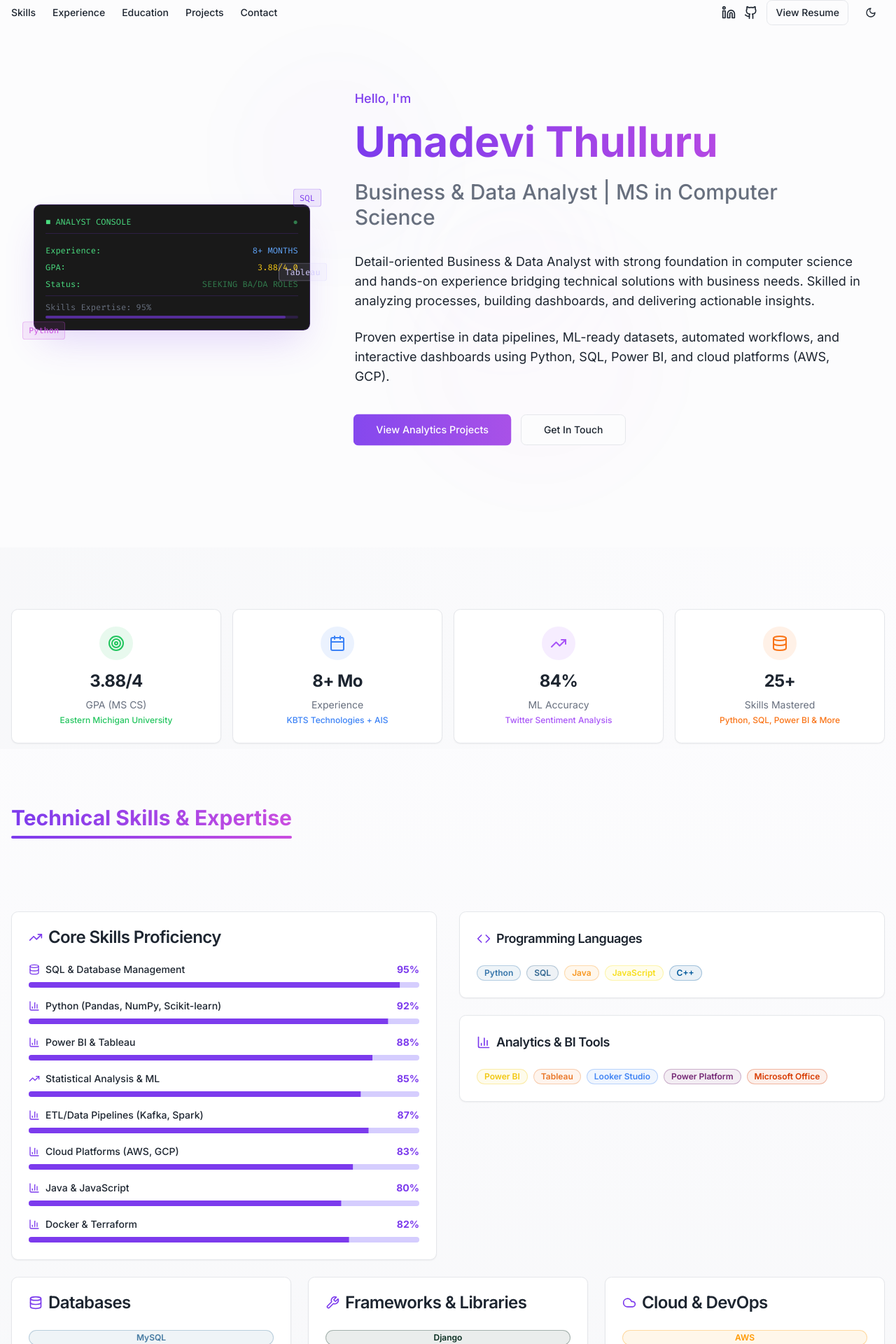
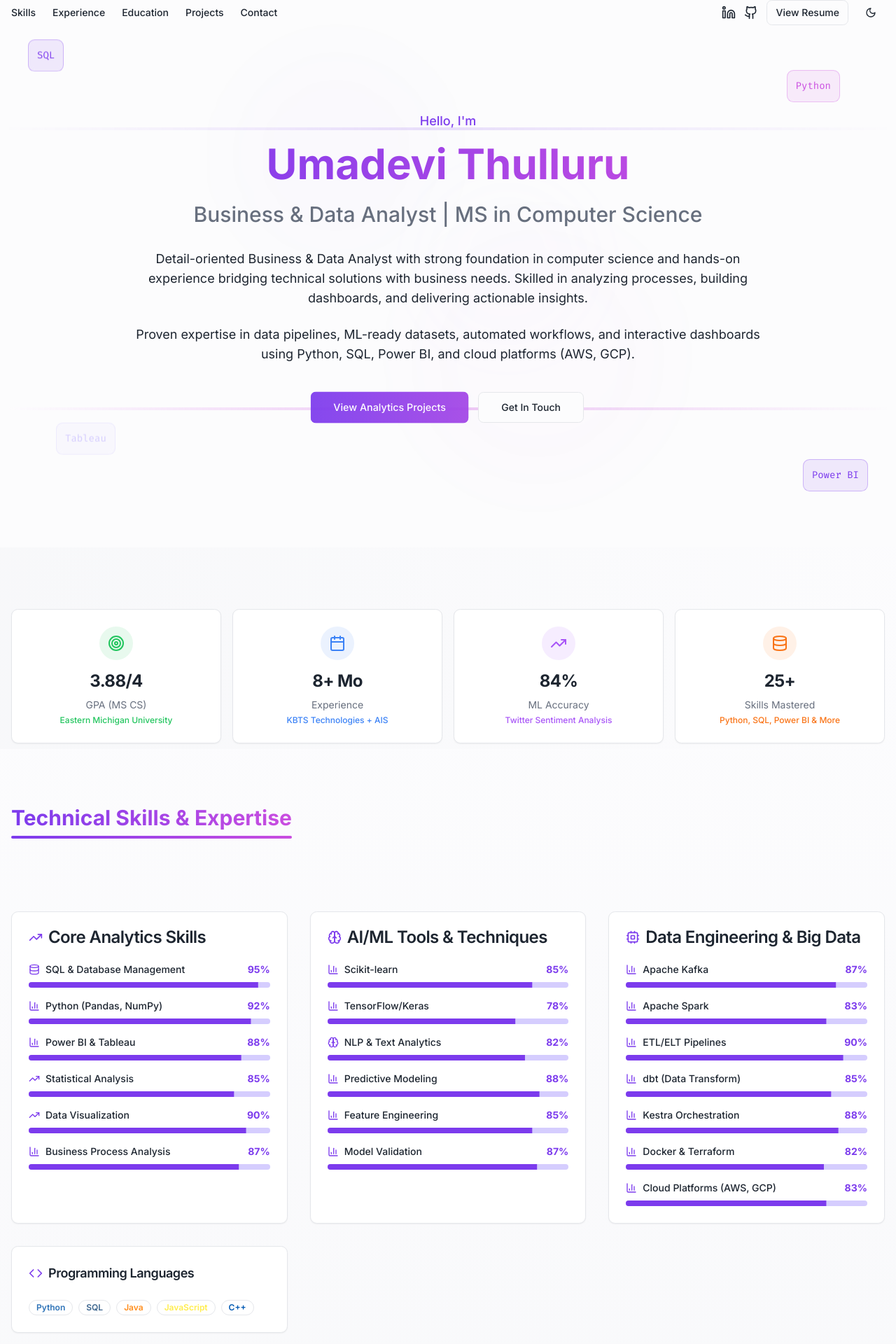
Before and after one commit to umasunshine002/portfolio-website, a React (Vite) app: page / in a window 1280 px wide. Shown: the part 18-1938 px from the top of the page at 70% size. Built offline with nearby package versions, Linux system fonts and the light colour scheme.

Commit message:
feat: Enhance portfolio with analyst-focused data visualizations and animations

```diff
--- a/src/components/AnalyticsProjects.tsx
+++ b/src/components/AnalyticsProjects.tsx
@@ -243,7 +243,9 @@ const AnalyticsProjects = () => {
                     <div>
                       <h4 className="font-semibold mb-3 text-sm uppercase tracking-wide text-primary flex items-center gap-2">
                         <Zap className="w-4 h-4" />
-                        Data Pipeline Architecture
+                        {index === 0 ? "Real-Time Streaming Architecture" :
+                         index === 1 ? "ML Recommendation Pipeline" :
+                         "E-commerce System Architecture"}
                       </h4>
                       {project.pipelineVisualization}
                     </div>
--- a/src/components/ExperienceSection.tsx
+++ b/src/components/ExperienceSection.tsx
@@ -40,6 +40,25 @@ const experiences: ExperienceItem[] = [
     }
   },
   {
+    title: "Graduate Assistant",
+    company: "Eastern Michigan University",
+    location: "Ypsilanti, Michigan",
+    period: "Aug 2024 – Dec 2024",
+    duration: "5 months",
+    description: [
+      "Assisted graduate students and faculty with research projects involving data analysis, statistical modeling, and computational problem-solving using Python and R.",
+      "Supported academic coursework by conducting data preprocessing, creating visualizations, and implementing machine learning algorithms for various research initiatives.",
+      "Collaborated on interdisciplinary projects requiring analysis of large datasets, contributing to research publications and academic presentations."
+    ],
+    tags: ["Python", "R", "Statistical Analysis", "Data Visualization", "Research", "Machine Learning"],
+    logoColor: "#228B22",
+    impact: {
+      performance: 90,
+      efficiency: 85,
+      automation: 80
+    }
+  },
+  {
     title: "Associate Consultant",
     company: "Applied Information Sciences (AIS)",
     location: "Hyderabad, Telangana",
@@ -74,7 +93,29 @@ const ExperienceSection = () => {
   return (
     <section id="experience" className="py-20 bg-gradient-to-b from-background to-muted/20">
       <div className="container mx-auto px-4">
-        <h2 className="section-header text-center mb-16">Experience Dashboard</h2>
+        <h2 className="section-header text-center mb-16">Career Timeline Dashboard</h2>
+
+        {/* Career Flow Visualization */}
+        <div className="max-w-4xl mx-auto mb-12">
+          <div className="relative">
+            <div className="absolute left-1/2 transform -translate-x-1/2 w-1 h-full bg-gradient-to-b from-primary via-accent to-secondary"></div>
+            {experiences.map((exp, index) => (
+              <div key={index} className="relative flex items-center mb-8">
+                <div className={`flex items-center w-full ${index % 2 === 0 ? 'flex-row' : 'flex-row-reverse'}`}>
+                  <div className={`w-5/12 ${index % 2 === 0 ? 'text-right pr-8' : 'text-left pl-8'}`}>
+                    <div className="bg-card/80 backdrop-blur-sm border border-primary/20 rounded-lg p-4 shadow-lg">
+                      <h3 className="font-bold text-lg" style={{ color: exp.logoColor }}>{exp.company}</h3>
+                      <p className="text-primary font-semibold">{exp.title}</p>
+                      <p className="text-sm text-muted-foreground">{exp.period}</p>
+                    </div>
+                  </div>
+                  <div className="absolute left-1/2 transform -translate-x-1/2 w-4 h-4 rounded-full border-4 border-background z-10" style={{ backgroundColor: exp.logoColor }}></div>
+                  <div className="w-5/12"></div>
+                </div>
+              </div>
+            ))}
+          </div>
+        </div>
 
         {/* System Status Bar */}
         <div className="max-w-6xl mx-auto mb-8">
@@ -92,7 +133,7 @@ const ExperienceSection = () => {
             </CardHeader>
             <CardContent className="p-3 font-mono text-xs">
               <div className="grid grid-cols-1 md:grid-cols-3 gap-4">
-                <div>$ total_experience: 8+ months</div>
+                <div>$ total_experience: 13+ months</div>
                 <div>$ active_projects: {experiences.length}</div>
                 <div>$ system_status: <span className="text-green-400 animate-pulse">ACTIVE</span></div>
               </div>
--- a/src/components/HeroSection.tsx
+++ b/src/components/HeroSection.tsx
@@ -50,65 +50,49 @@ const HeroSection = () => {
 
   return (
     <div className="min-h-screen flex items-center justify-center relative overflow-hidden px-4 py-12 md:py-24">
-      {/* Background visuals */}
+      {/* Animated Background with Motion Graphics */}
       <div className="absolute inset-0 overflow-hidden">
         <div className="absolute inset-0 bg-hero-pattern opacity-0 transition-opacity duration-1000"></div>
+
+        {/* Floating Data Elements */}
+        <div className="absolute top-20 left-10 animate-float">
+          <div className="bg-primary/10 border border-primary/30 rounded-lg p-3 backdrop-blur-sm">
+            <div className="text-primary font-mono text-sm">SQL</div>
+          </div>
+        </div>
+
+        <div className="absolute top-32 right-20 animate-float" style={{animationDelay: '1s'}}>
+          <div className="bg-accent/10 border border-accent/30 rounded-lg p-3 backdrop-blur-sm">
+            <div className="text-accent font-mono text-sm">Python</div>
+          </div>
+        </div>
+
+        <div className="absolute bottom-32 left-20 animate-float" style={{animationDelay: '2s'}}>
+          <div className="bg-secondary/10 border border-secondary/30 rounded-lg p-3 backdrop-blur-sm">
+            <div className="text-secondary font-mono text-sm">Tableau</div>
+          </div>
+        </div>
+
+        <div className="absolute bottom-20 right-10 animate-float" style={{animationDelay: '3s'}}>
+          <div className="bg-primary/10 border border-primary/30 rounded-lg p-3 backdrop-blur-sm">
+            <div className="text-primary font-mono text-sm">Power BI</div>
+          </div>
+        </div>
+
+        {/* Glowing Background Elements */}
         <div className="absolute top-20 left-1/4 w-80 h-80 bg-primary/5 rounded-full blur-3xl opacity-0 transition-all duration-1500 bg-element-1"></div>
         <div className="absolute bottom-20 right-1/4 w-96 h-96 bg-accent/5 rounded-full blur-3xl opacity-0 transition-all duration-1500 bg-element-2"></div>
         <div className="absolute top-1/3 right-1/3 w-64 h-64 bg-secondary/10 rounded-full blur-2xl opacity-0 transition-all duration-1500 bg-element-3"></div>
+
+        {/* Moving Data Streams */}
+        <div className="absolute top-1/4 left-0 w-full h-1 bg-gradient-to-r from-transparent via-primary/30 to-transparent animate-pulse"></div>
+        <div className="absolute top-3/4 left-0 w-full h-1 bg-gradient-to-r from-transparent via-accent/30 to-transparent animate-pulse" style={{animationDelay: '1s'}}></div>
       </div>
 
       {/* Content container */}
-      <div className="container relative z-10 mx-auto flex flex-col md:flex-row items-center gap-16">
-        {/* Dashboard Console Interface */}
-        <div className="flex-shrink-0 w-1/3">
-          <div className="relative">
-            {/* Main Dashboard */}
-            <div className="bg-black/90 border border-primary/30 rounded-lg p-4 shadow-2xl shadow-primary/20">
-              <div className="border-b border-primary/20 pb-2 mb-4">
-                <div className="flex items-center justify-between text-green-400 font-mono text-xs">
-                  <span>■ ANALYST CONSOLE</span>
-                  <span className="animate-pulse">●</span>
-                </div>
-              </div>
-
-              <div className="space-y-2 text-green-400 font-mono text-xs">
-                <div className="flex justify-between">
-                  <span>Experience:</span>
-                  <span className="text-blue-400">8+ MONTHS</span>
-                </div>
-                <div className="flex justify-between">
-                  <span>GPA:</span>
-                  <span className="text-yellow-400">3.88/4.0</span>
-                </div>
-                <div className="flex justify-between">
-                  <span>Status:</span>
-                  <span className="text-green-400 animate-pulse">SEEKING BA/DA ROLES</span>
-                </div>
-                <div className="border-t border-primary/20 pt-2 mt-2">
-                  <div className="text-xs text-muted-foreground">Skills Expertise: 95%</div>
-                  <div className="w-full bg-primary/20 rounded h-1 mt-1">
-                    <div className="bg-primary h-1 rounded animate-pulse" style={{width: '95%'}}></div>
-                  </div>
-                </div>
-              </div>
-            </div>
-
-            {/* Floating Data Chips */}
-            <div className="absolute -top-4 -right-4 bg-primary/10 border border-primary/30 rounded px-2 py-1 text-xs font-mono text-primary animate-bounce">
-              SQL
-            </div>
-            <div className="absolute -bottom-4 -left-4 bg-accent/10 border border-accent/30 rounded px-2 py-1 text-xs font-mono text-accent animate-bounce" style={{animationDelay: '0.5s'}}>
-              Python
-            </div>
-            <div className="absolute top-1/2 -right-6 bg-secondary/10 border border-secondary/30 rounded px-2 py-1 text-xs font-mono text-secondary animate-bounce" style={{animationDelay: '1s'}}>
-              Tableau
-            </div>
-          </div>
-        </div>
-
+      <div className="container relative z-10 mx-auto text-center">
         {/* Text Content */}
-        <div className="w-2/3 text-center md:text-left">
+        <div className="max-w-4xl mx-auto">
           <p
             ref={(el) => (textElements.current[0] = el)}
             className="text-lg font-medium text-primary mb-4 opacity-0 -translate-y-10 transition-all duration-700 animate-float"
@@ -146,7 +130,7 @@ const HeroSection = () => {
 
           <div
             ref={(el) => (textElements.current[5] = el)}
-            className="flex flex-col sm:flex-row items-center justify-center md:justify-start gap-4 opacity-0 -translate-y-10 transition-all duration-700"
+            className="flex flex-col sm:flex-row items-center justify-center gap-4 opacity-0 -translate-y-10 transition-all duration-700"
           >
             <Button
               size="lg"
--- a/src/components/SkillsSection.tsx
+++ b/src/components/SkillsSection.tsx
@@ -8,61 +8,80 @@ const SkillsSection = () => {
   const skillsRef = useRef<HTMLDivElement>(null);
   const chartRef = useRef<HTMLDivElement>(null);
 
-  // Skills from resume with accurate proficiency levels
-  const analyticsSkills = [
+  // Core Business Analytics Skills
+  const coreAnalyticsSkills = [
     { name: "SQL & Database Management", level: 95, category: "Data Management" },
-    { name: "Python (Pandas, NumPy, Scikit-learn)", level: 92, category: "Programming" },
+    { name: "Python (Pandas, NumPy)", level: 92, category: "Programming" },
     { name: "Power BI & Tableau", level: 88, category: "BI Tools" },
-    { name: "Statistical Analysis & ML", level: 85, category: "Analytics" },
-    { name: "ETL/Data Pipelines (Kafka, Spark)", level: 87, category: "Data Engineering" },
-    { name: "Cloud Platforms (AWS, GCP)", level: 83, category: "Cloud" },
-    { name: "Java & JavaScript", level: 80, category: "Programming" },
-    { name: "Docker & Terraform", level: 82, category: "DevOps" }
+    { name: "Statistical Analysis", level: 85, category: "Analytics" },
+    { name: "Data Visualization", level: 90, category: "Analytics" },
+    { name: "Business Process Analysis", level: 87, category: "Business Analysis" }
+  ];
+
+  // AI/ML Tools and Technologies
+  const aiMlSkills = [
+    { name: "Scikit-learn", level: 85, category: "Machine Learning" },
+    { name: "TensorFlow/Keras", level: 78, category: "Deep Learning" },
+    { name: "NLP & Text Analytics", level: 82, category: "AI/ML" },
+    { name: "Predictive Modeling", level: 88, category: "Machine Learning" },
+    { name: "Feature Engineering", level: 85, category: "ML Engineering" },
+    { name: "Model Validation", level: 87, category: "ML Engineering" }
+  ];
+
+  // Data Engineering & Big Data Tools
+  const dataEngineeringSkills = [
+    { name: "Apache Kafka", level: 87, category: "Streaming" },
+    { name: "Apache Spark", level: 83, category: "Big Data" },
+    { name: "ETL/ELT Pipelines", level: 90, category: "Data Engineering" },
+    { name: "dbt (Data Transform)", level: 85, category: "Data Engineering" },
+    { name: "Kestra Orchestration", level: 88, category: "Workflow" },
+    { name: "Docker & Terraform", level: 82, category: "DevOps" },
+    { name: "Cloud Platforms (AWS, GCP)", level: 83, category: "Cloud" }
   ];
 
   // Comprehensive tools and technologies from resume
   const programmingLanguages = [
-    { name: "Python", category: "Programming", color: "#3776ab" },
-    { name: "SQL", category: "Database", color: "#336791" },
-    { name: "Java", category: "Programming", color: "#f89820" },
-    { name: "JavaScript", category: "Web Dev", color: "#f7df1e" },
-    { name: "C++", category: "Programming", color: "#00599c" }
+    { name: "Python", category: "Programming", color: "hsl(210, 60%, 45%)" },
+    { name: "SQL", category: "Database", color: "hsl(210, 40%, 40%)" },
+    { name: "Java", category: "Programming", color: "hsl(30, 100%, 55%)" },
+    { name: "JavaScript", category: "Web Dev", color: "hsl(54, 100%, 65%)" },
+    { name: "C++", category: "Programming", color: "hsl(210, 100%, 35%)" }
   ];
 
   const databases = [
-    { name: "MySQL", category: "Relational", color: "#4479a1" },
-    { name: "PostgreSQL", category: "Relational", color: "#336791" },
-    { name: "MongoDB", category: "NoSQL", color: "#47a248" },
-    { name: "BigQuery", category: "Cloud", color: "#4285f4" }
+    { name: "MySQL", category: "Relational", color: "hsl(210, 50%, 45%)" },
+    { name: "PostgreSQL", category: "Relational", color: "hsl(210, 40%, 40%)" },
+    { name: "MongoDB", category: "NoSQL", color: "hsl(120, 50%, 50%)" },
+    { name: "BigQuery", category: "Cloud", color: "hsl(220, 100%, 60%)" }
   ];
 
   const frameworks = [
-    { name: "Django", category: "Web Framework", color: "#092e20" },
-    { name: "Flask", category: "Web Framework", color: "#000000" },
-    { name: "Streamlit", category: "Data Apps", color: "#ff4b4b" },
-    { name: "Pandas", category: "Data Analysis", color: "#150458" },
-    { name: "NumPy", category: "Scientific Computing", color: "#013243" },
-    { name: "Scikit-learn", category: "Machine Learning", color: "#f7931e" },
-    { name: "Keras", category: "Deep Learning", color: "#d00000" }
+    { name: "Django", category: "Web Framework", color: "hsl(160, 100%, 50%)" },
+    { name: "Flask", category: "Web Framework", color: "hsl(0, 0%, 20%)" },
+    { name: "Streamlit", category: "Data Apps", color: "hsl(0, 100%, 60%)" },
+    { name: "Pandas", category: "Data Analysis", color: "hsl(240, 100%, 30%)" },
+    { name: "NumPy", category: "Scientific Computing", color: "hsl(200, 100%, 25%)" },
+    { name: "Scikit-learn", category: "Machine Learning", color: "hsl(30, 100%, 55%)" },
+    { name: "Keras", category: "Deep Learning", color: "hsl(0, 100%, 40%)" }
   ];
 
   const cloudAndDevOps = [
-    { name: "AWS", category: "Cloud Platform", color: "#ff9900" },
-    { name: "GCP", category: "Cloud Platform", color: "#4285f4" },
-    { name: "Docker", category: "Containerization", color: "#2496ed" },
-    { name: "Terraform", category: "Infrastructure", color: "#623ce4" },
-    { name: "Apache Kafka", category: "Streaming", color: "#231f20" },
-    { name: "Apache Spark", category: "Big Data", color: "#e25a1c" },
-    { name: "Kestra", category: "Orchestration", color: "#7c3aed" },
-    { name: "dbt", category: "Data Transform", color: "#ff694b" }
+    { name: "AWS", category: "Cloud Platform", color: "hsl(35, 100%, 50%)" },
+    { name: "GCP", category: "Cloud Platform", color: "hsl(220, 100%, 60%)" },
+    { name: "Docker", category: "Containerization", color: "hsl(210, 100%, 55%)" },
+    { name: "Terraform", category: "Infrastructure", color: "hsl(260, 80%, 60%)" },
+    { name: "Apache Kafka", category: "Streaming", color: "hsl(0, 0%, 15%)" },
+    { name: "Apache Spark", category: "Big Data", color: "hsl(15, 80%, 55%)" },
+    { name: "Kestra", category: "Orchestration", color: "hsl(260, 80%, 60%)" },
+    { name: "dbt", category: "Data Transform", color: "hsl(10, 100%, 65%)" }
   ];
 
   const analyticsTools = [
-    { name: "Power BI", category: "Business Intelligence", color: "#f2c811" },
-    { name: "Tableau", category: "Data Visualization", color: "#e97627" },
-    { name: "Looker Studio", category: "Reporting", color: "#4285f4" },
-    { name: "Power Platform", category: "Automation", color: "#742774" },
-    { name: "Microsoft Office", category: "Productivity", color: "#d83b01" }
+    { name: "Power BI", category: "Business Intelligence", color: "hsl(50, 90%, 50%)" },
+    { name: "Tableau", category: "Data Visualization", color: "hsl(25, 80%, 55%)" },
+    { name: "Looker Studio", category: "Reporting", color: "hsl(220, 100%, 60%)" },
+    { name: "Power Platform", category: "Automation", color: "hsl(290, 60%, 40%)" },
+    { name: "Microsoft Office", category: "Productivity", color: "hsl(15, 100%, 45%)" }
   ];
 
   useEffect(() => {
@@ -126,20 +145,75 @@ const SkillsSection = () => {
       <div className="container mx-auto px-4">
         <h2 className="section-header text-center opacity-100 mb-16">Technical Skills & Expertise</h2>
 
-        {/* Skills Proficiency Chart */}
+        {/* Skills Proficiency Charts */}
         <div
           ref={chartRef}
-          className="grid lg:grid-cols-2 gap-8 mb-16 opacity-0 translate-y-10 transition-all duration-700"
+          className="grid lg:grid-cols-3 gap-8 mb-16 opacity-0 translate-y-10 transition-all duration-700"
         >
+          {/* Core Analytics Skills */}
           <Card className="card-hover">
             <CardHeader>
               <CardTitle className="flex items-center gap-2">
                 <TrendingUp className="w-5 h-5 text-primary" />
-                Core Skills Proficiency
+                Core Analytics Skills
               </CardTitle>
             </CardHeader>
             <CardContent className="space-y-4">
-              {analyticsSkills.map((skill, index) => {
+              {coreAnalyticsSkills.map((skill, index) => {
+                const IconComponent = getCategoryIcon(skill.category);
+                return (
+                  <div key={index} className="space-y-2">
+                    <div className="flex justify-between items-center">
+                      <div className="flex items-center gap-2">
+                        <IconComponent className="w-4 h-4 text-primary" />
+                        <span className="text-sm font-medium">{skill.name}</span>
+                      </div>
+                      <span className="text-sm font-bold text-primary">{skill.level}%</span>
+                    </div>
+                    <Progress value={skill.level} className="h-2" />
+                  </div>
+                );
+              })}
+            </CardContent>
+          </Card>
+
+          {/* AI/ML Tools */}
+          <Card className="card-hover">
+            <CardHeader>
+              <CardTitle className="flex items-center gap-2">
+                <Brain className="w-5 h-5 text-primary" />
+                AI/ML Tools & Techniques
+              </CardTitle>
+            </CardHeader>
+            <CardContent className="space-y-4">
+              {aiMlSkills.map((skill, index) => {
+                const IconComponent = getCategoryIcon(skill.category);
+                return (
+                  <div key={index} className="space-y-2">
+                    <div className="flex justify-between items-center">
+                      <div className="flex items-center gap-2">
+                        <IconComponent className="w-4 h-4 text-primary" />
+                        <span className="text-sm font-medium">{skill.name}</span>
+                      </div>
+                      <span className="text-sm font-bold text-primary">{skill.level}%</span>
+                    </div>
+                    <Progress value={skill.level} className="h-2" />
+                  </div>
+                );
+              })}
+            </CardContent>
+          </Card>
+
+          {/* Data Engineering & Big Data */}
+          <Card className="card-hover">
+            <CardHeader>
+              <CardTitle className="flex items-center gap-2">
+                <Cpu className="w-5 h-5 text-primary" />
+                Data Engineering & Big Data
+              </CardTitle>
+            </CardHeader>
+            <CardContent className="space-y-4">
+              {dataEngineeringSkills.map((skill, index) => {
                 const IconComponent = getCategoryIcon(skill.category);
                 return (
                   <div key={index} className="space-y-2">
```
